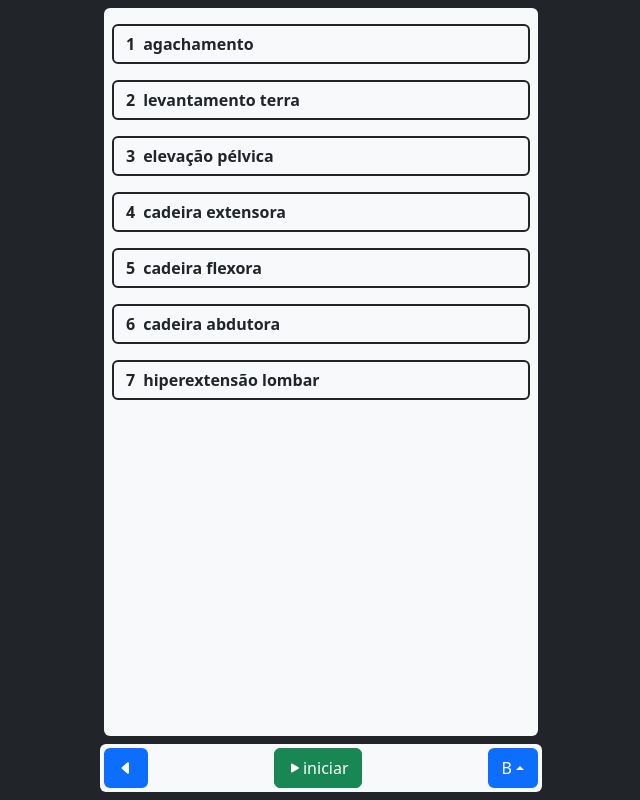
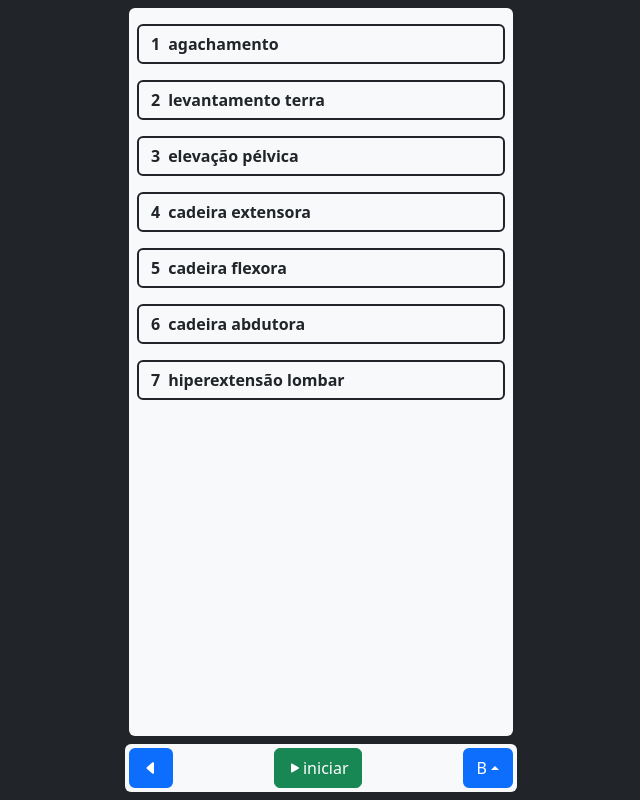
Before and after one commit to k-lila/gym_interface, a React (Create React App) app: page /workout/1/1 in a window 1280 px wide. Shown: the whole page, without its empty margins (319-959 px from the left). Built offline with nearby package versions, Linux system fonts and the light colour scheme.

Commit message:
container completo

```diff
--- a/src/components/progress_bar/styles.ts
+++ b/src/components/progress_bar/styles.ts
@@ -2,7 +2,7 @@ import styled from 'styled-components'
 
 export const Bar = styled.div<{ $num: number }>`
   background-color: green;
-  height: 1svh;
+  height: 0.4em;
   opacity: ${(props) =>
     props.$num === 0
       ? 0.5
--- a/src/containers/workout_handler/index.tsx
+++ b/src/containers/workout_handler/index.tsx
@@ -8,6 +8,7 @@ import { ProgressBar } from '../../components/progress_bar'
 import { setFinish } from '../../store/reducers/workoutlog'
 import { ModalEdit } from '../../components/modal_edit'
 import { RestCounter } from '../../components/rest_counter'
+import { WorkoutHandlerStyled } from './styles'
 
 export const WorkoutHandler = () => {
   const navigate = useNavigate()
@@ -17,7 +18,6 @@ export const WorkoutHandler = () => {
     (state: RootReducer) => state.workouts.user_workouts
   )
   const logs = useSelector((state: RootReducer) => state.logs)
-
   const defaultworkout = userworkouts[Number(workoutIndex)]
   const dailyworkout = defaultworkout.workouts[Number(dailyIndex)]
 
@@ -25,7 +25,6 @@ export const WorkoutHandler = () => {
     const now = new Date().toUTCString()
     dispatch(setFinish(now))
   }
-
   const handleBackTraining = () => {
     const workout = userworkouts.findIndex(
       (f) => f.name == logs.log.workoutname
@@ -38,30 +37,15 @@ export const WorkoutHandler = () => {
 
   const onTrainingPage =
     logs.ontraining &&
-    dailyworkout?.name == logs.log.dailyworkout?.name &&
-    defaultworkout?.name == logs.log.workoutname
+    dailyworkout.name == logs.log.dailyworkout?.name &&
+    defaultworkout.name == logs.log.workoutname
       ? true
       : false
 
   return (
-    <main style={{ height: '100svh' }} className="d-flex bg-dark">
-      <div
-        style={{
-          width: '100%',
-          height: '100svh',
-          maxHeight: '900px',
-          maxWidth: '450px'
-        }}
-        className="d-flex flex-column justify-content-between bg-dark m-auto pt-2 overflow-hidden"
-      >
-        <div
-          style={{
-            maxWidth: '500px',
-            overflow: 'auto',
-            height: '100%'
-          }}
-          className="p-2 mx-2 mb-1 bg-light rounded"
-        >
+    <WorkoutHandlerStyled className="d-flex bg-dark">
+      <div className="d-flex flex-column justify-content-between bg-dark m-auto pt-2 overflow-hidden workoutcontainer">
+        <div className="p-2 mx-2 mb-1 bg-light rounded exercises">
           {dailyworkout.exercises.map((w, i) => {
             return (
               <Exercise
@@ -72,7 +56,6 @@ export const WorkoutHandler = () => {
           })}
         </div>
         {logs.ontraining ? <ProgressBar /> : null}
-
         <footer className="bg-dark px-1 pb-2 mt-1 w-100">
           <div className="bg-light rounded d-flex justify-content-between p-1">
             <button
@@ -140,7 +123,7 @@ export const WorkoutHandler = () => {
                     role="group"
                     aria-label="Vertical button group"
                   >
-                    {defaultworkout?.workouts.map((w, i) => {
+                    {defaultworkout.workouts.map((w, i) => {
                       const detach =
                         dailyworkout == w
                           ? 'btn-primary'
@@ -165,10 +148,10 @@ export const WorkoutHandler = () => {
             </div>
           </div>
         </footer>
-        {dailyworkout ? <ModalWorkout /> : null}
+        <ModalWorkout />
         <ModalCheck />
         <ModalEdit />
       </div>
-    </main>
+    </WorkoutHandlerStyled>
   )
 }
--- /dev/null
+++ b/src/containers/workout_handler/styles.ts
@@ -0,0 +1,21 @@
+import styled from 'styled-components'
+
+export const WorkoutHandlerStyled = styled.main`
+  height: 100svh;
+  .workoutcontainer {
+    width: 100%;
+    height: 100svh;
+    max-width: 450px;
+  }
+  .exercises {
+    max-width: 500px;
+    overflow: auto;
+    height: 100%;
+  }
+  @media screen and (min-width: 768px) {
+    .workoutcontainer {
+      max-height: 800px;
+      max-width: 400px;
+    }
+  }
+`
```
